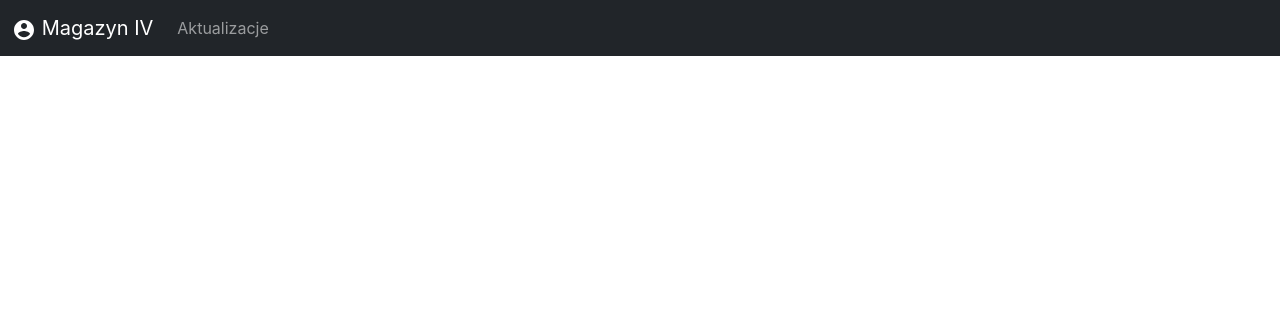
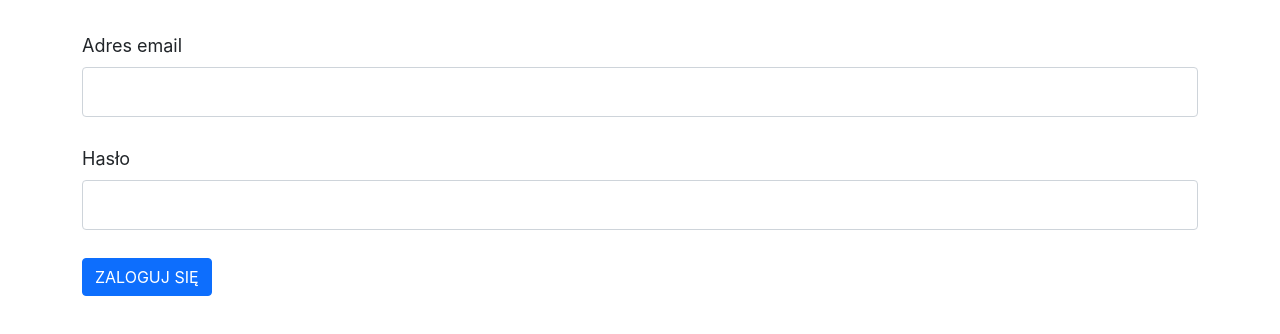
Before and after one commit to mcskypl/stock-items, a React (Create React App) app: page /user in a window 1280 px wide. Shown: the top 334 px of the page. Built offline with nearby package versions, Linux system fonts and the light colour scheme; no server answers.

Commit message:
Add login

```diff
--- a/src/App.js
+++ b/src/App.js
@@ -1,45 +1,30 @@
 import React, { useState } from "react";
-import {BrowserRouter as Router, Switch, Route} from "react-router-dom";
-import './App.css';
-import Search from "./pages/Search";
-import Add from "./pages/Add";
-import Updates from './pages/Updates';
-import TopBar from "./components/TopBar";
+import * as FirestoreService from "./services/firestore";
+import {BrowserRouter as Router, Route, Switch} from "react-router-dom";
+import Main from "./pages/Main";
+import Login from "./pages/Login";
 
 const App = () => {
 
-    const [currentIndex, setCurrentIndex] = useState('');
-    const [database, setDatabase] = useState([]);
+    const [user, setUser] = useState('');
+
+    FirestoreService.auth().onAuthStateChanged((user) => {
+        if (user) {
+            setUser(user);
+        } else {
+            setUser(null)
+        }
+    });
 
     return (
         <>
+            <Router>
+                <Switch>
 
-
-            <Router>
-                <TopBar />
-                <div className='container'>
-                <Switch>
-                    <Route exact path="/">
-                        <Search
-                            currentIndex={currentIndex}
-                            setCurrentIndex={setCurrentIndex}
-                            database={database}
-                            setDatabase={setDatabase}
-                        />
-                    </Route>
-                    <Route exact path="/add">
-                        <Add
-                            currentIndex={currentIndex}
-                            setCurrentIndex={setCurrentIndex}
-                            database={database}
-                            setDatabase={setDatabase}
-                        />
-                    </Route>
-                    <Route exact path="/updates">
-                        <Updates />
+                    <Route exac path='/'>
+                        {user ? <Main user={user} /> : <Login />}
                     </Route>
                 </Switch>
-                </div>
             </Router>
         </>
     );
--- a/src/components/TopBar.js
+++ b/src/components/TopBar.js
@@ -1,13 +1,23 @@
 import React from 'react';
 import userIcon from '../icons/user.svg'
 import {Link} from "react-router-dom";
+import * as FirestoreService from "../services/firestore";
 
-const TopBar = () => {
+const TopBar = ({user}) => {
+
+    const logoutFn = () => {
+        FirestoreService.auth().signOut().then(() => {
+            console.log('Wylogowano')
+        }).catch((error) => {
+            // An error happened.
+        });
+    }
+
     return (
         <nav className="navbar navbar-expand-lg navbar-dark bg-dark">
             <div className="container-fluid">
                 <Link className="navbar-brand" to='/'>
-                    <img src={userIcon} alt="User"/> Magazyn IV
+                    <img src={userIcon} alt="User"/> {user.displayName}
                 </Link>
                 <button className="navbar-toggler" type="button" data-bs-toggle="collapse" data-bs-target="#navbarText"
                         aria-controls="navbarText" aria-expanded="false" aria-label="Toggle navigation">
@@ -18,6 +28,12 @@ const TopBar = () => {
                         <li className="nav-item">
                             <Link to='/updates' className="nav-link">Aktualizacje</Link>
                         </li>
+                        <li className="nav-item">
+                            <Link to='/user' className="nav-link">Użytkownik</Link>
+                        </li>
+                        <li className="nav-item">
+                            <Link to='/' className="nav-link" onClick={logoutFn}>Wyloguj się</Link>
+                        </li>
                     </ul>
                 </div>
             </div>
--- /dev/null
+++ b/src/pages/Login.js
@@ -0,0 +1,45 @@
+import React, {useState} from 'react';
+import * as FirestoreService from '../services/firestore';
+
+const Login = () => {
+
+    const [email, setEmail] = useState('');
+    const [password, setPassword] = useState('');
+
+    const emailFn = (e) => {
+        setEmail(e.target.value)
+    }
+
+    const passwordFn = (e) => {
+        setPassword(e.target.value)
+    }
+
+    const loginFn = (e) => {
+        e.preventDefault();
+        FirestoreService.auth().signInWithEmailAndPassword(email, password)
+            .then((userCredential) => {
+
+            })
+            .catch((error) => {
+
+            });
+    }
+
+    return (
+            <div className='container'>
+                <form onSubmit={loginFn}>
+                    <div className="mb-3">
+                        <label htmlFor="email" className="form-label">Adres email</label>
+                        <input type="email" className="form-control" id="email" onChange={emailFn} />
+                    </div>
+                    <div className="mb-3">
+                        <label htmlFor="password" className="form-label">Hasło</label>
+                        <input type="password" className="form-control" id="password" onChange={passwordFn} />
+                    </div>
+                    <button type="submit" className="btn btn-primary">Zaloguj się</button>
+                </form>
+            </div>
+    );
+}
+
+export default Login;
--- /dev/null
+++ b/src/pages/Main.js
@@ -0,0 +1,53 @@
+import React, { useState } from "react";
+import {BrowserRouter as Router, Switch, Route} from "react-router-dom";
+import '../App.css'
+import Search from "../pages/Search";
+import Add from "../pages/Add";
+import Updates from '../pages/Updates';
+import TopBar from "../components/TopBar";
+import Login from "../pages/Login";
+import * as FirestoreService from "../services/firestore";
+import UserInfo from "./UserInfo";
+
+const App = ({user}) => {
+
+    const [currentIndex, setCurrentIndex] = useState('');
+    const [database, setDatabase] = useState([]);
+
+
+    return (
+        <>
+            <Router>
+                <TopBar user={user} />
+                <div className='container'>
+                    <Switch>
+                        <Route exact path="/">
+                            <Search
+                                currentIndex={currentIndex}
+                                setCurrentIndex={setCurrentIndex}
+                                database={database}
+                                setDatabase={setDatabase}
+                            />
+                        </Route>
+                        <Route exact path="/add">
+                            <Add
+                                currentIndex={currentIndex}
+                                setCurrentIndex={setCurrentIndex}
+                                database={database}
+                                setDatabase={setDatabase}
+                            />
+                        </Route>
+                        <Route exact path="/updates">
+                            <Updates />
+                        </Route>
+                        <Route exact path="/user">
+                            <UserInfo user={user} />
+                        </Route>
+                    </Switch>
+                </div>
+            </Router>
+        </>
+    );
+}
+
+export default App;
--- /dev/null
+++ b/src/pages/UserInfo.js
@@ -0,0 +1,13 @@
+import React from 'react';
+
+const UserInfo = ({user}) => {
+    return (
+        <>
+            <h6>Użytkownik: {user.displayName}</h6>
+            <h6>Email: {user.email}</h6>
+            <h6>Ostatnie logowanie: {user.metadata.creationTime}</h6>
+        </>
+    );
+};
+
+export default UserInfo;
```
